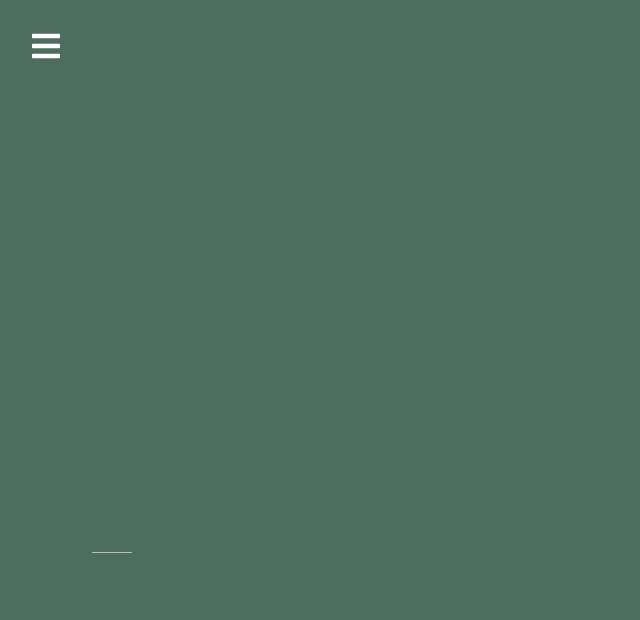
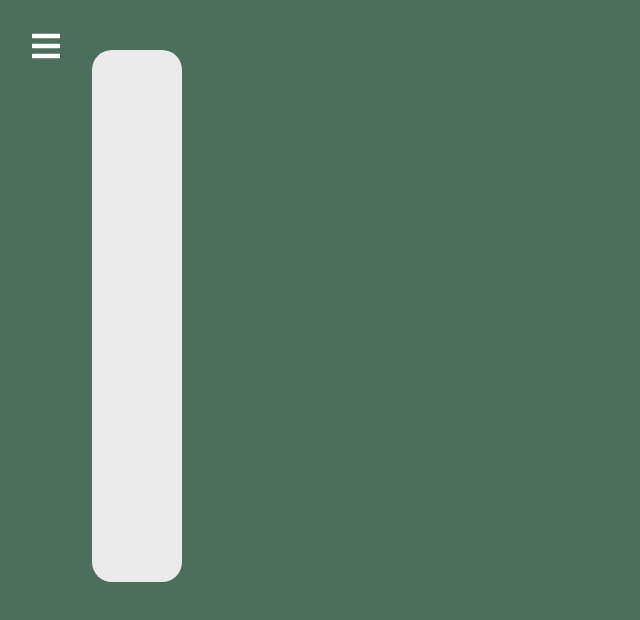
Before and after one commit to enukeWebDev/budget-tracker, a React (Create React App) app: page /transactions in a window 1280 px wide. Shown: the top 620 px of the page, without its empty margins (0-640 px from the left). Built offline with nearby package versions, Linux system fonts and the light colour scheme.

Commit message:
styled history

```diff
--- a/src/components/TransactionHistory/Content.js
+++ b/src/components/TransactionHistory/Content.js
@@ -2,13 +2,15 @@ import Moment from 'react-moment';
 
 function Content(props) {
   return (
-    <div className="transaction__content" onClick={props.form}>
+    <div className="transaction-content" onClick={props.form}>
      <p>
-       <span className="date--top">
-         <Moment format='dddd, MMMM DD, yyyy'>{props.date}</Moment>
+       <span className="date">
+         <Moment format='dddd, MMMM DD yyyy'>{props.date}</Moment>
        </span>
       </p>
-     <p className="color--red">${props.amount} </p>
+
+     <p className="cost">${props.amount} </p>
+
     </div>
   );
 }
--- a/src/components/TransactionHistory/index.js
+++ b/src/components/TransactionHistory/index.js
@@ -1,9 +1,5 @@
 import './style.css';
-import axios from 'axios';
-import Header from './Header';
 import Content from './Content';
-import {useState, useEffect} from "react";
-import {Grid} from "@material-ui/core";
 import { useContext } from 'react'
 import { GlobalContext } from '../../context/GlobalState';
 
@@ -15,7 +11,7 @@ function Transaction() {
 
   return (
     <div className='history'>
-    <main className="transaction--layout" >
+    <main className="transaction-layout" >
 
        <ul className="transaction-list">
         { transactions.map(transaction => (<Content key={transaction.id} transaction={transaction} />)) }
--- a/src/components/TransactionHistory/style.css
+++ b/src/components/TransactionHistory/style.css
@@ -14,4 +14,16 @@
   flex-direction: column;
   align-items: center;
   align-content: center;
+
+  background-color: #EBEBEB;
+  margin-top: 50px;
+  padding-right: 50px;
+  border-radius: 20px;
 }
+
+.transaction-content {
+  background-color: #B3CDD1;
+  border-radius: 10px;
+  margin: 10px;
+  padding-right: 15px;
+}
--- a/src/components/TransactionList.css
+++ b/src/components/TransactionList.css
@@ -1,4 +1,4 @@
-.history {
+/* .history {
   border-bottom: 1px solid #bbb;
   padding-bottom: 10px;
   margin: 10px 0 10px;
@@ -24,4 +24,4 @@
 
 .list li:hover .delete-btn {
   opacity: 1;
-}
+} */
```
